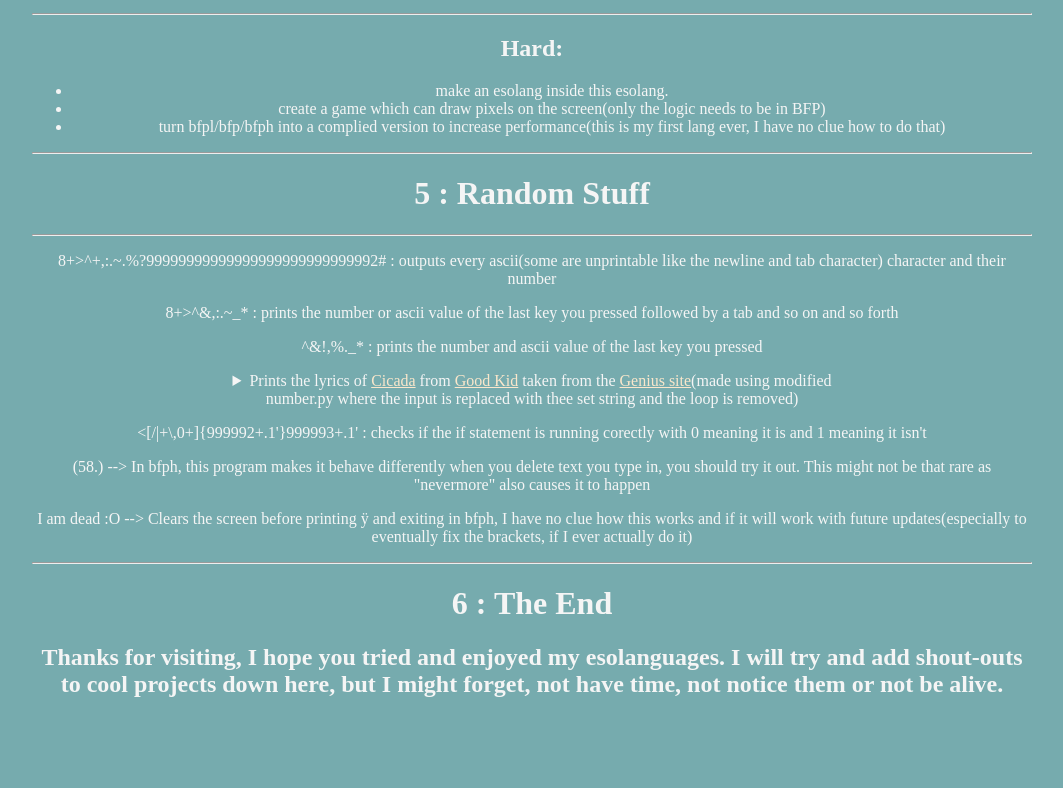
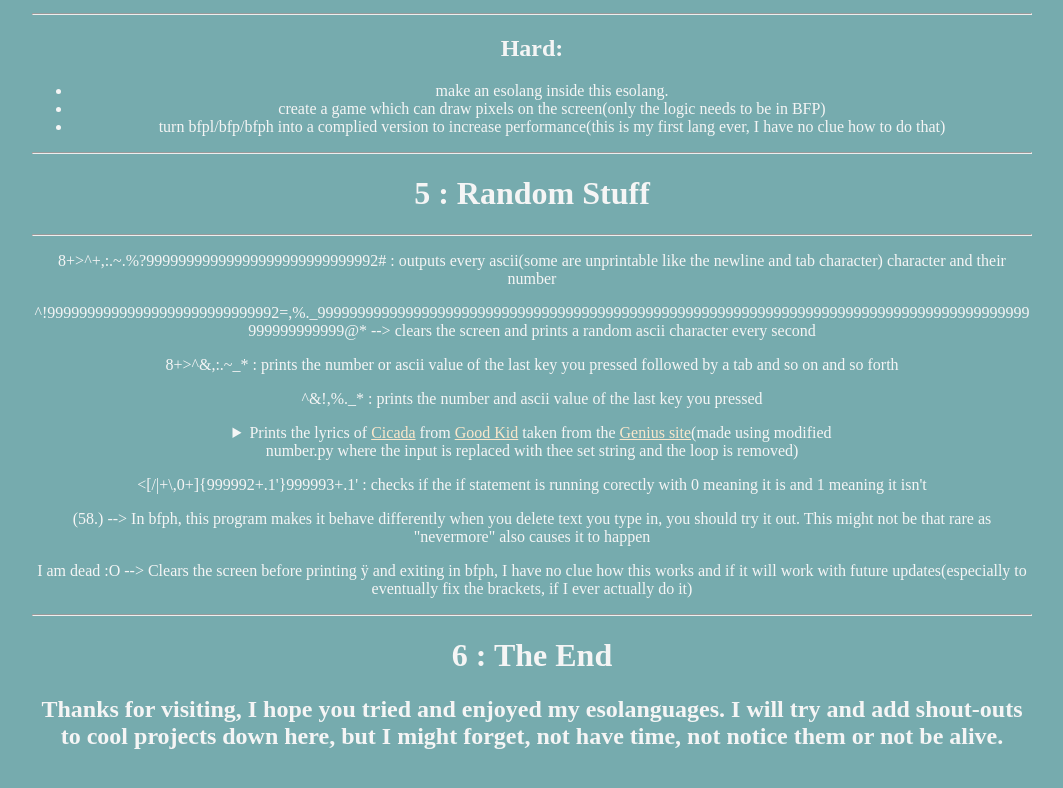
Before and after one commit to The-L3vi4th4n/BFP, a plain HTML site: page index.html in a window 1280 px wide. Shown: the part 6970-7758 px from the top of the page, without its empty margins (108-1171 px from the left). Before the commit the page ends 7716 px from the top, so only its background shows below. Drawn offline with Linux system fonts and the light colour scheme.

Commit message:
a new example

```diff
--- a/index.html
+++ b/index.html
@@ -174,6 +174,7 @@
       <h1>5 : Random Stuff</h1>
       <hr>
       <p>8+>^+,:.~.%?99999999999999999999999999992# : outputs every ascii(some are unprintable like the newline and tab character) character and their number</p>
+	  <p>^!99999999999999999999999999992=,%._99999999999999999999999999999999999999999999999999999999999999999999999999999999999999999999999999999@*  -->  clears the screen and prints a random ascii character every second</p>
       <p>8+>^&,:.~_* : prints the number or ascii value of the last key you pressed followed by a tab and so on and so forth</p>
       <p>^&!,%._* : prints the number and ascii value of the last key you pressed</p>
       <details>
```
